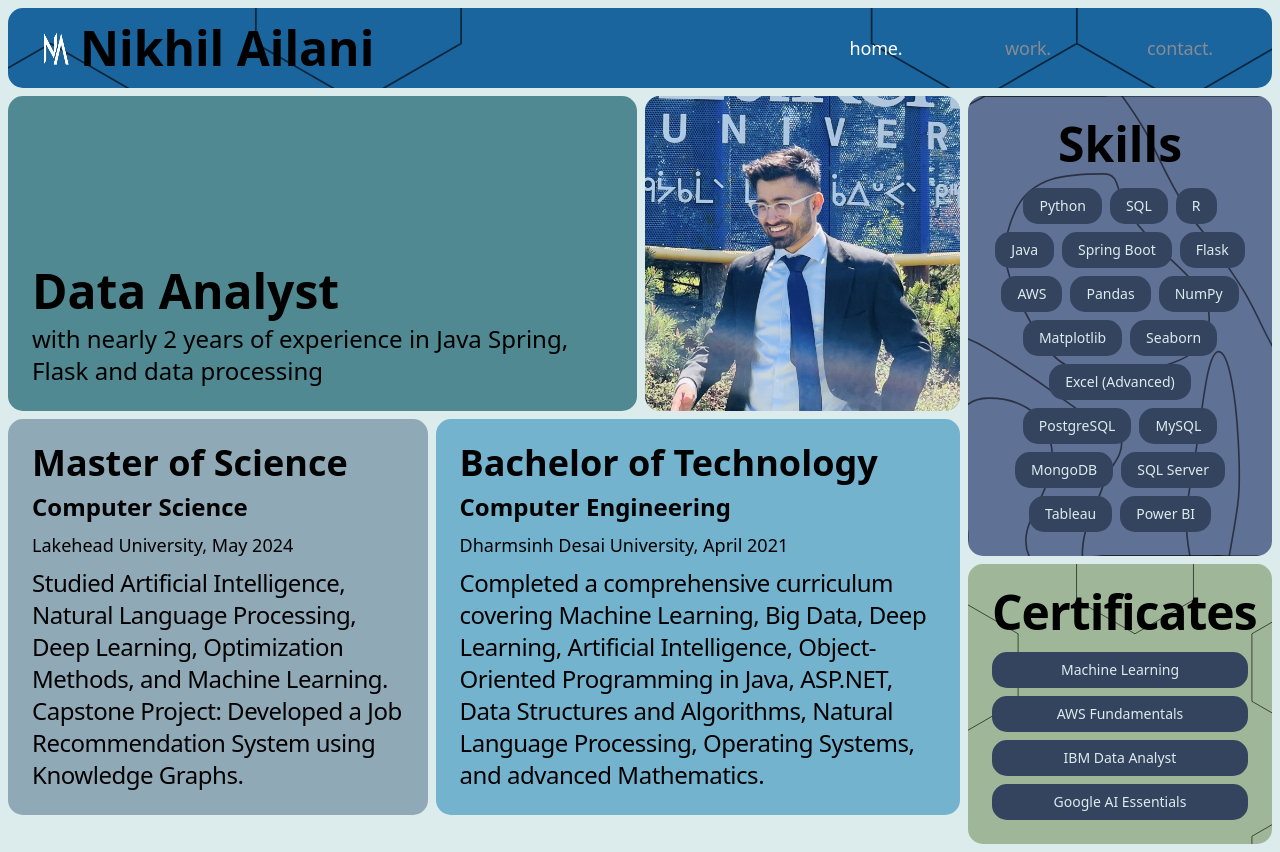
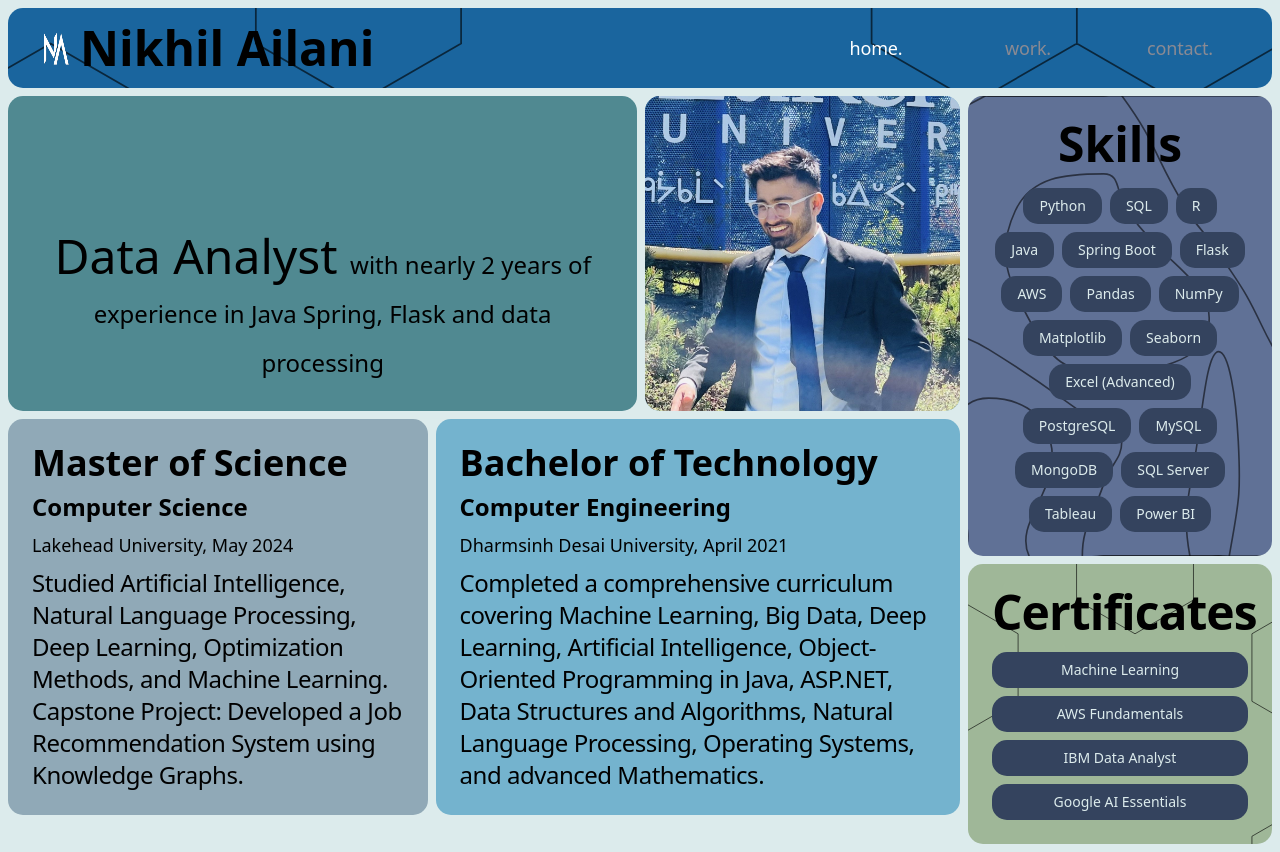
Before and after one commit to nikhilailani/nikhilailanidotcom, a React (Vite) app: page / in a window 1280 px wide. Built offline with nearby package versions, Linux system fonts and the light colour scheme.

Commit message:
Fix: Data Analyst text

```diff
--- a/src/components/Profile.jsx
+++ b/src/components/Profile.jsx
@@ -8,10 +8,11 @@ export default function Profile() {
         <div className="grid gap-2 grid-cols-1 lg:grid-cols-[1fr_0.5fr] items-start mb-2">
 
             <div className="flex flex-col bg-bento2 p-6 h-full rounded-[15px]">
-                <h1 className="text-5xl font-bold justify-between mt-auto mb-2"> Data Analyst </h1>
-                <span className="text-2xl">
-                    with nearly 2 years of experience in Java Spring, Flask and data processing
+                <h1 className="text-5xl text-xl-left text-center justify-between mt-auto mb-2"> Data Analyst
+                <span className="text-2xl text-center">
+                    &nbsp; with nearly 2 years of experience in Java Spring, Flask and data processing
                 </span>
+                </h1>
             </div>
 
             <div className="flex flex-col bg-bento3 rounded-[15px]">
```
